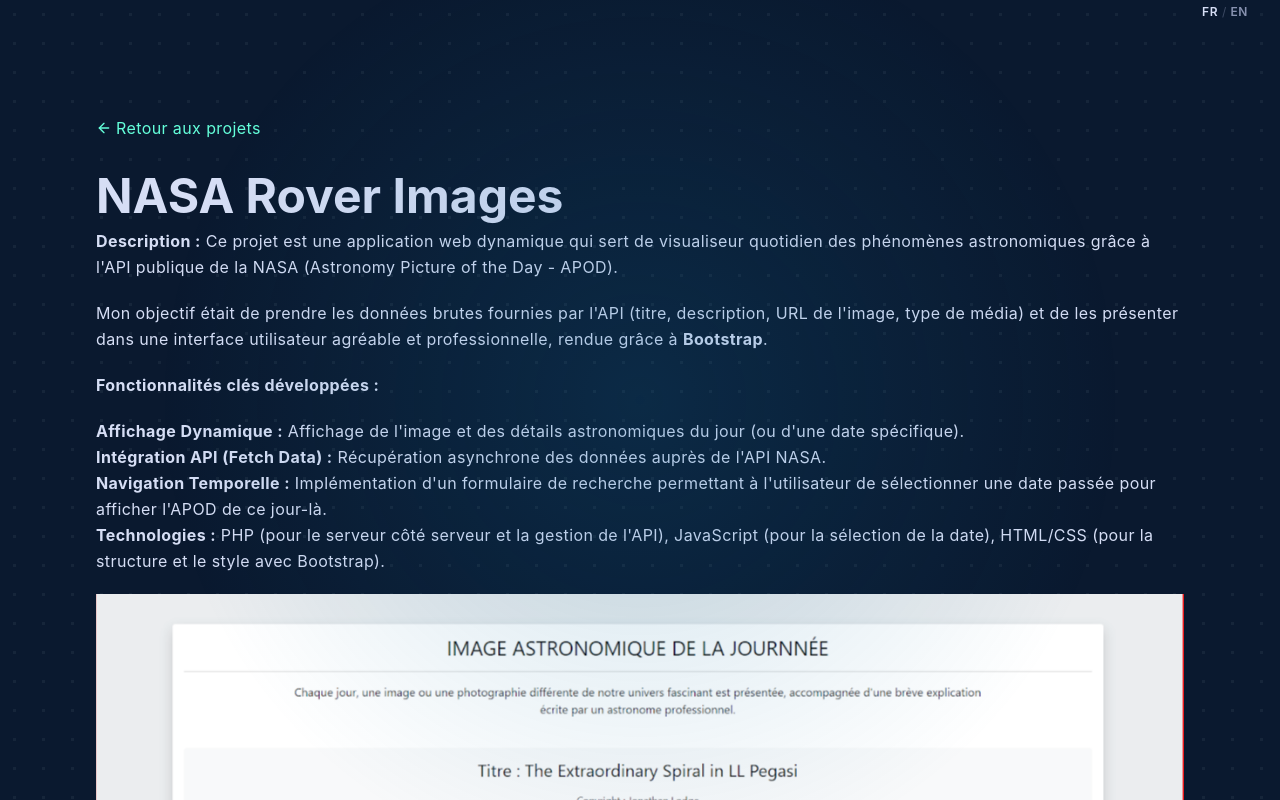
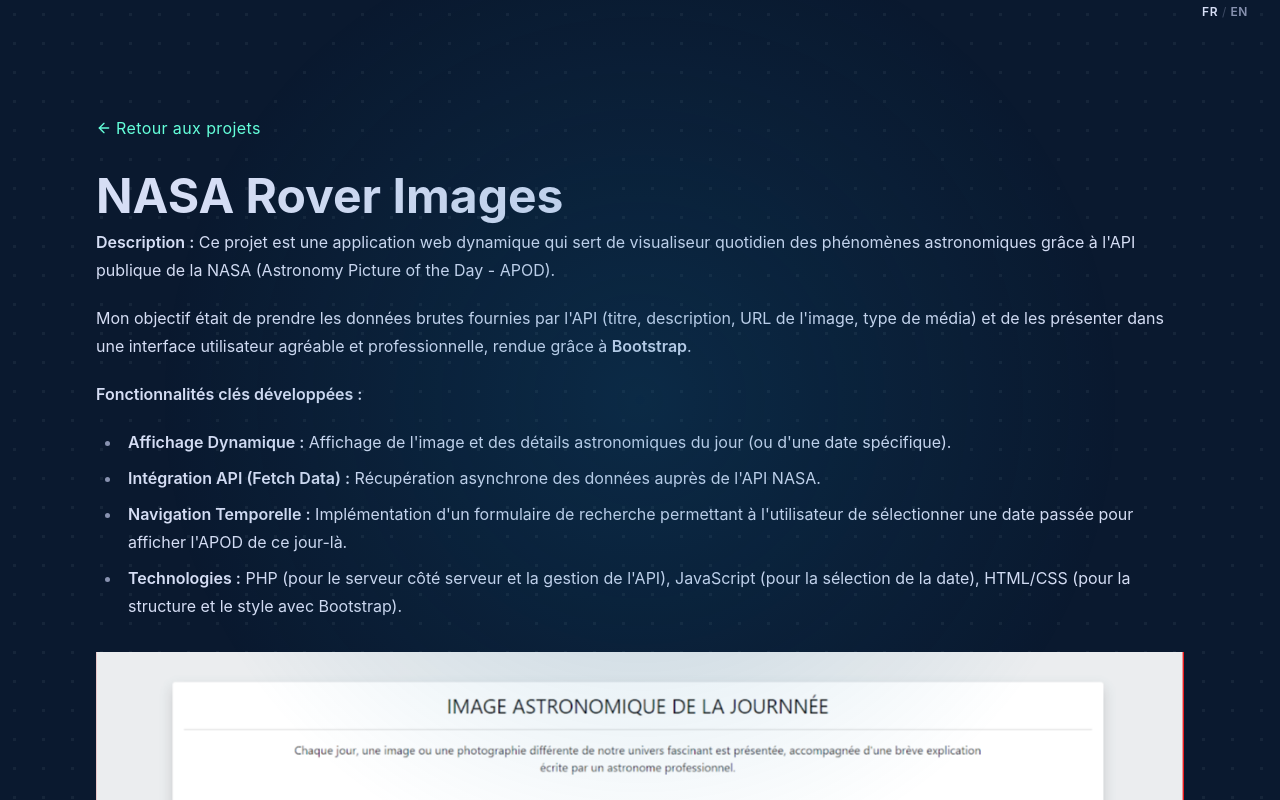
Before and after one commit to Roy-Bivash/portfolio-v3, a React (Vite) app: page /project-details/1 in a window 1280 px wide. Shown: the top 800 px of the page. Built offline with nearby package versions, Linux system fonts and the light colour scheme.

Commit message:
fix: correction du markdown

```diff
--- a/package.json
+++ b/package.json
@@ -25,6 +25,7 @@
     "@babel/core": "^7.29.7",
     "@eslint/js": "^10.0.1",
     "@rolldown/plugin-babel": "^0.2.4",
+    "@tailwindcss/typography": "^0.5.20",
     "@types/babel__core": "^7.20.5",
     "@types/node": "^24.19.2",
     "@types/react": "^19.3.0",
--- a/src/css/index.css
+++ b/src/css/index.css
@@ -1,4 +1,5 @@
 @import "tailwindcss";
+@plugin "@tailwindcss/typography";
 
 @theme {
     --color-primary-text: #d6def5;
@@ -8,6 +9,26 @@
     --color-accent-text: rgb(100, 255, 218);
     --color-accent-background: rgba(81, 124, 114, 0.315);
     --color-secondary-background: rgba(161, 161, 161, 0.13);
+}
+
+/* Markdown content colors (Tailwind Typography) */
+.prose {
+    --tw-prose-body: var(--color-primary-text);
+    --tw-prose-headings: var(--color-primary-text);
+    --tw-prose-lead: var(--color-secondary-text);
+    --tw-prose-links: var(--color-accent-text);
+    --tw-prose-bold: var(--color-primary-text);
+    --tw-prose-counters: var(--color-secondary-text);
+    --tw-prose-bullets: var(--color-secondary-text);
+    --tw-prose-hr: var(--color-secondary-text);
+    --tw-prose-quotes: var(--color-primary-text);
+    --tw-prose-quote-borders: var(--color-secondary-text);
+    --tw-prose-captions: var(--color-secondary-text);
+    --tw-prose-code: var(--color-accent-text);
+    --tw-prose-pre-code: var(--color-primary-text);
+    --tw-prose-pre-bg: var(--color-secondary-background);
+    --tw-prose-th-borders: var(--color-secondary-text);
+    --tw-prose-td-borders: var(--color-secondary-background);
 }
 
 html {
--- a/src/pages/projectDetails/ProjectDetails.tsx
+++ b/src/pages/projectDetails/ProjectDetails.tsx
@@ -122,7 +122,7 @@ export function ProjectDetails() {
                                 </a>
                             )}
                             <div
-                                className="space-y-5 leading-relaxed tracking-wide text-primary-text wrap-break-word
+                                className="prose max-w-none text-primary-text wrap-break-word
                                     [&_img]:max-w-full [&_img]:h-auto
                                     [&_pre]:max-w-full [&_pre]:overflow-x-auto
                                     [&_table]:block [&_table]:max-w-full [&_table]:overflow-x-auto
```
Also changed, not shown: 1 other file (tests, documents, lock files or other folders).
